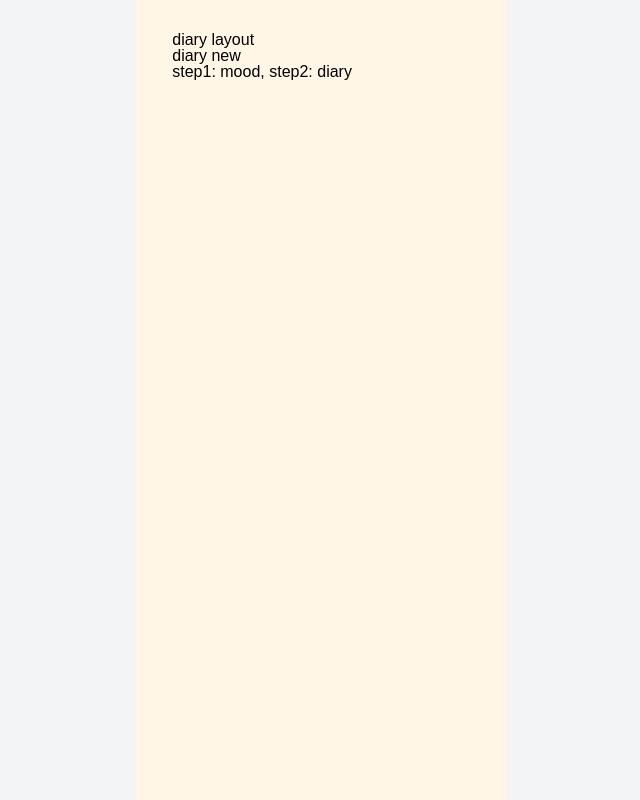
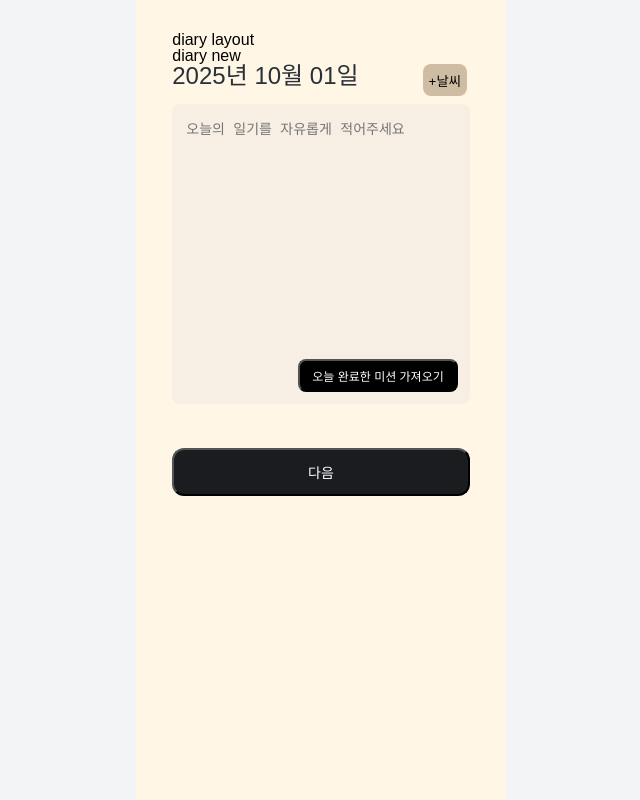
Before and after one commit to kakao-tech-campus-3rd-step3/Team4_FE, a React (Vite) app: page /diaries/new/write in a window 1280 px wide. Shown: the whole page, without its empty margins (319-959 px from the left). Built offline with nearby package versions, Linux system fonts and the light colour scheme; no server answers; a web font is replaced by a local one.

Commit message:
feat: 감정일기 쓰기 페이지 UI 구현

```diff
--- a/src/pages/Diaries/New/Write.tsx
+++ b/src/pages/Diaries/New/Write.tsx
@@ -1,18 +1,96 @@
 import styled from '@emotion/styled';
+import { useMemo } from 'react';
 
-const MoodButton = styled.button<{ selected: boolean }>`
-  width: ${({ theme }) => theme.spacing[10]};
-  height: ${({ theme }) => theme.spacing[10]};
-  border-radius: 50%;
-  border: 1px solid ${({ selected }) => (selected ? '#000' : 'rgba(0, 0, 0, 0.2)')};
-  background: ${({ theme }) => theme.colors.colorScale.brown200};
-  font-size: 20px;
-  transition: 0.2s;
-  ${({ selected }) => selected && `box-shadow: 0 0 0 2px rgba(0,0,0,0.4); border-color:#000;`}
+const DateText = styled.p`
+  text-align: center;
+  color: ${({ theme }) => theme.colors.colorScale.gray900};
+  font-size: ${({ theme }) => theme.spacing[6]};
+  margin-bottom: ${({ theme }) => theme.spacing[4]};
 `;
 
+const WeatherButton = styled.button`
+  border: none;
+  border-radius: ${({ theme }) => theme.borderRadius.sm};
+  background-color: ${({ theme }) => theme.colors.colorScale.brown400};
+  height: ${({ theme }) => theme.spacing[8]};
+`;
+
+const HeaderContainer = styled.div`
+  display: flex;
+  flex-direction: row;
+  gap: ${({ theme }) => theme.spacing[16]};
+`;
+
+const DiaryBox = styled.div`
+  position: relative;
+  width: 100%;
+  height: 300px;
+  background: #f7efe4;
+  border-radius: 8px;
+  padding: 12px;
+  margin-bottom: 20px;
+`;
+
+const DiaryText = styled.textarea`
+  width: 100%;
+  height: 100%;
+  border: none;
+  background: transparent;
+  font-size: 14px;
+  resize: none;
+  outline: none;
+`;
+
+const MissionButton = styled.button`
+  position: absolute;
+  right: 12px;
+  bottom: 12px;
+  font-size: 12px;
+  background: #000;
+  color: #fff;
+  padding: 6px 12px;
+  border-radius: 8px;
+`;
+
+const NextButton = styled.button`
+  margin-top: ${({ theme }) => theme.spacing[6]};
+  width: 100%;
+  padding: ${({ theme }) => theme.spacing[3]} 0;
+  border-radius: ${({ theme }) => theme.spacing[3]};
+  background: ${({ theme }) => theme.colors.colorScale.gray1000};
+  color: ${({ theme }) => theme.colors.colorScale.gray0};
+  font-size: 14px;
+  cursor: pointer;
+  &:disabled {
+    opacity: 0.4;
+    cursor: not-allowed;
+  }
+`;
 function DiariesNewWrite() {
-  return <div>step1: mood, step2: diary</div>;
+  const todayKR = useMemo(() => formatKRDate(new Date()), []);
+
+  return (
+    <>
+      <HeaderContainer>
+        <DateText>{todayKR}</DateText>
+        <WeatherButton>+날씨</WeatherButton>
+      </HeaderContainer>
+
+      <DiaryBox>
+        <DiaryText placeholder="오늘의 일기를 자유롭게 적어주세요" />
+        <MissionButton>오늘 완료한 미션 가져오기</MissionButton>
+      </DiaryBox>
+
+      <NextButton>다음</NextButton>
+    </>
+  );
+}
+
+function formatKRDate(d: Date) {
+  const y = d.getFullYear();
+  const m = `${d.getMonth() + 1}`.padStart(2, '0');
+  const day = `${d.getDate()}`.padStart(2, '0');
+  return `${y}년 ${m}월 ${day}일`;
 }
 
 export default DiariesNewWrite;
```
